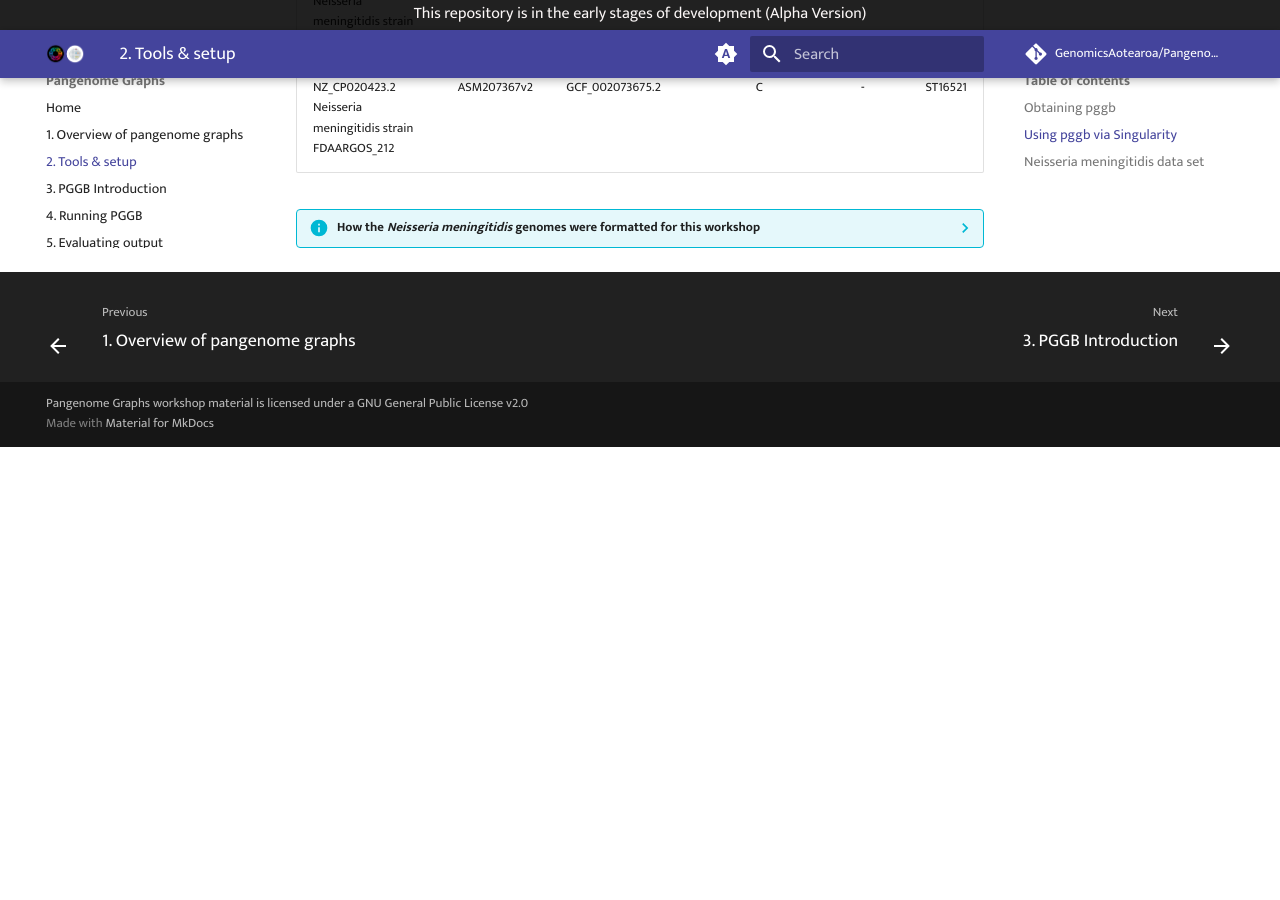
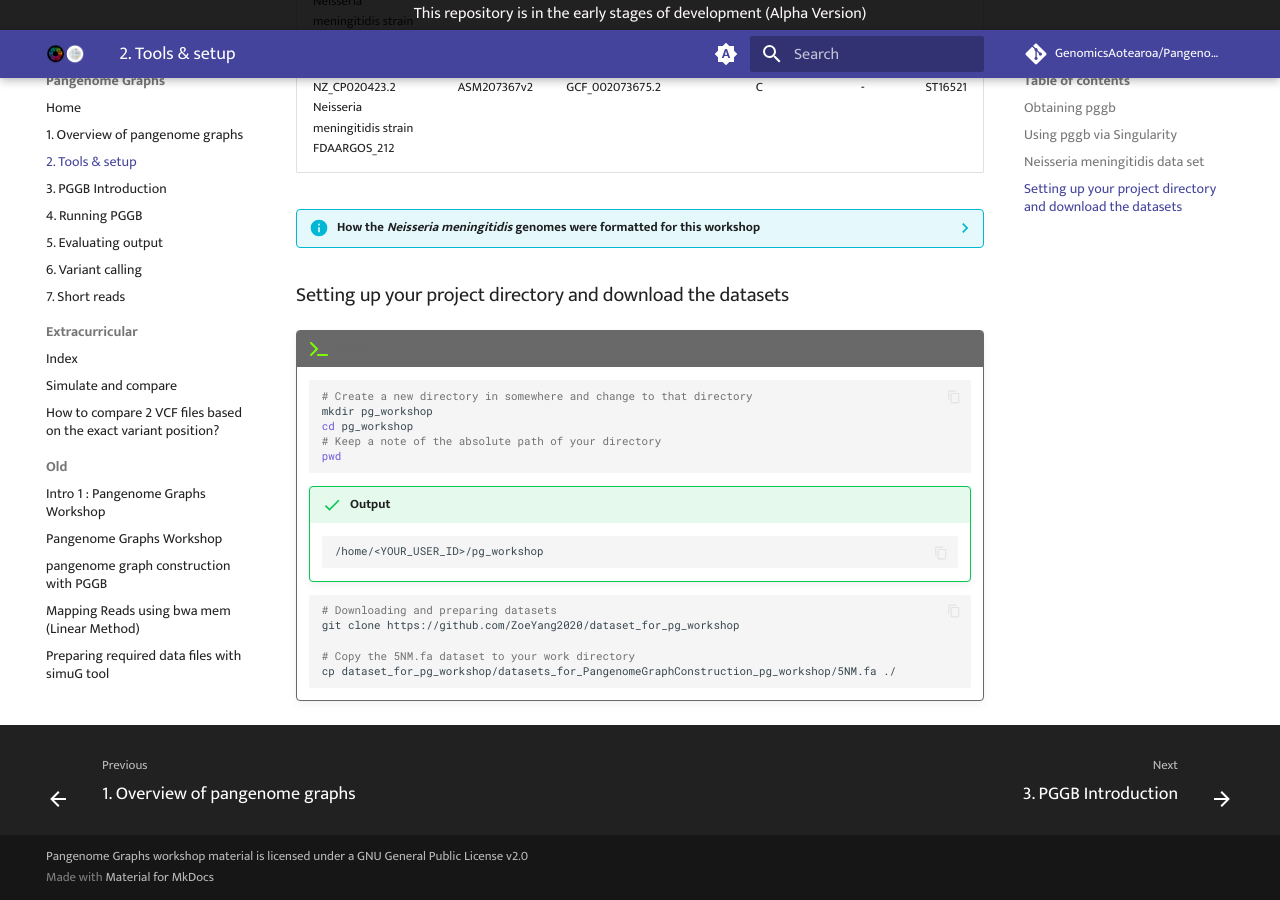
Before and after one commit to GenomicsAotearoa/Pangenome-Graphs-Workshop, an MkDocs documentation site: the page built from docs/2_Tools_and_setup.md, in a window 1280 px wide and 900 px high, scrolled down 1451 px. Built offline with MkDocs 1.6.1 and Material for MkDocs 9.7.7, drawn with Linux system fonts in a browser that asks for light colours; comment, search, counter and statistics services are not loaded; before the commit the page ends 1898 px from its top, so only the background shows below that.

Commit message:
Update 2_Tools_and_setup.md

````diff
--- a/docs/2_Tools_and_setup.md
+++ b/docs/2_Tools_and_setup.md
@@ -142,3 +142,28 @@
     ```
     cat *_genomic.fna > 5NM.fa
     ```
+
+### Setting up your project directory and download the datasets
+
+!!! terminal "code"
+
+    ```bash
+    # Create a new directory in somewhere and change to that directory
+    mkdir pg_workshop
+    cd pg_workshop
+    # Keep a note of the absolute path of your directory
+    pwd
+    ```
+    !!! success "Output"
+
+        ```
+        /home/<YOUR_USER_ID>/pg_workshop
+        ```
+
+    ```bash
+    # Downloading and preparing datasets
+    git clone https://github.com/ZoeYang2020/dataset_for_pg_workshop
+
+    # Copy the 5NM.fa dataset to your work directory
+    cp dataset_for_pg_workshop/datasets_for_PangenomeGraphConstruction_pg_workshop/5NM.fa ./
+    ```
````
